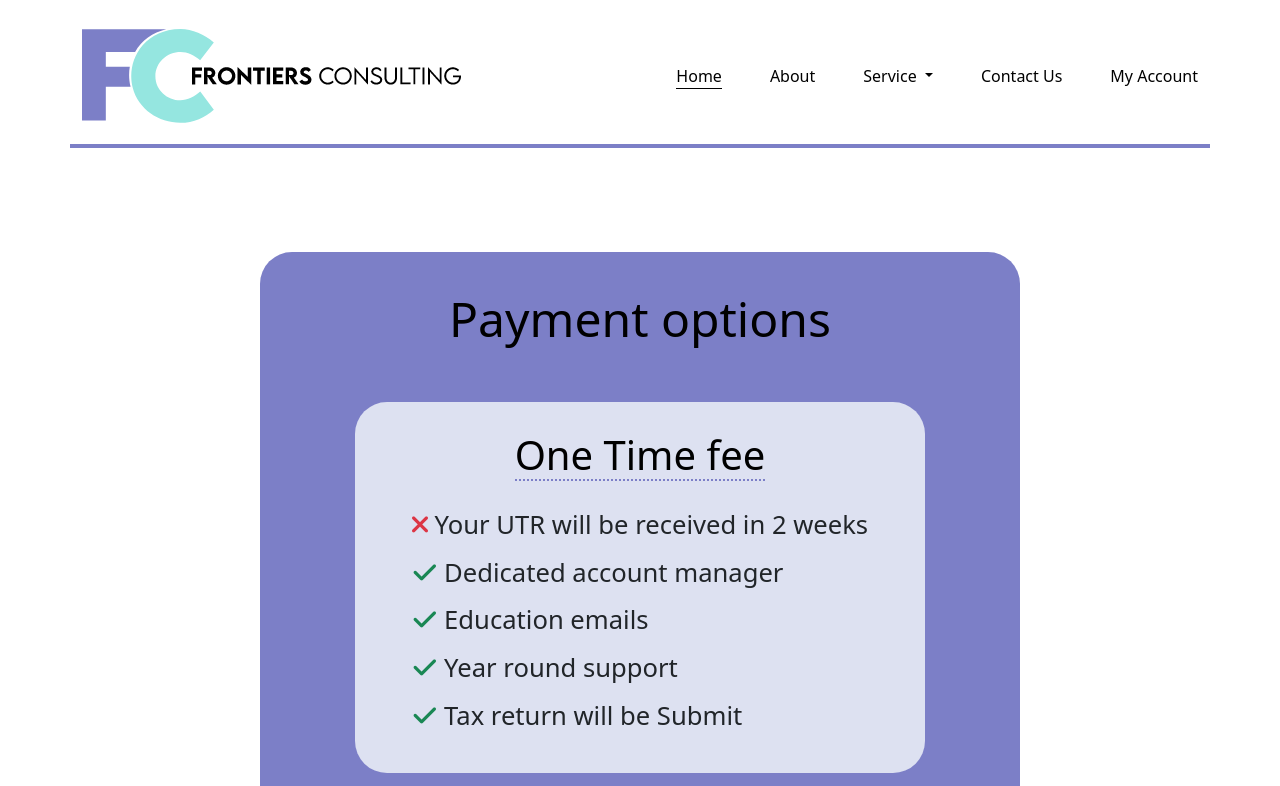
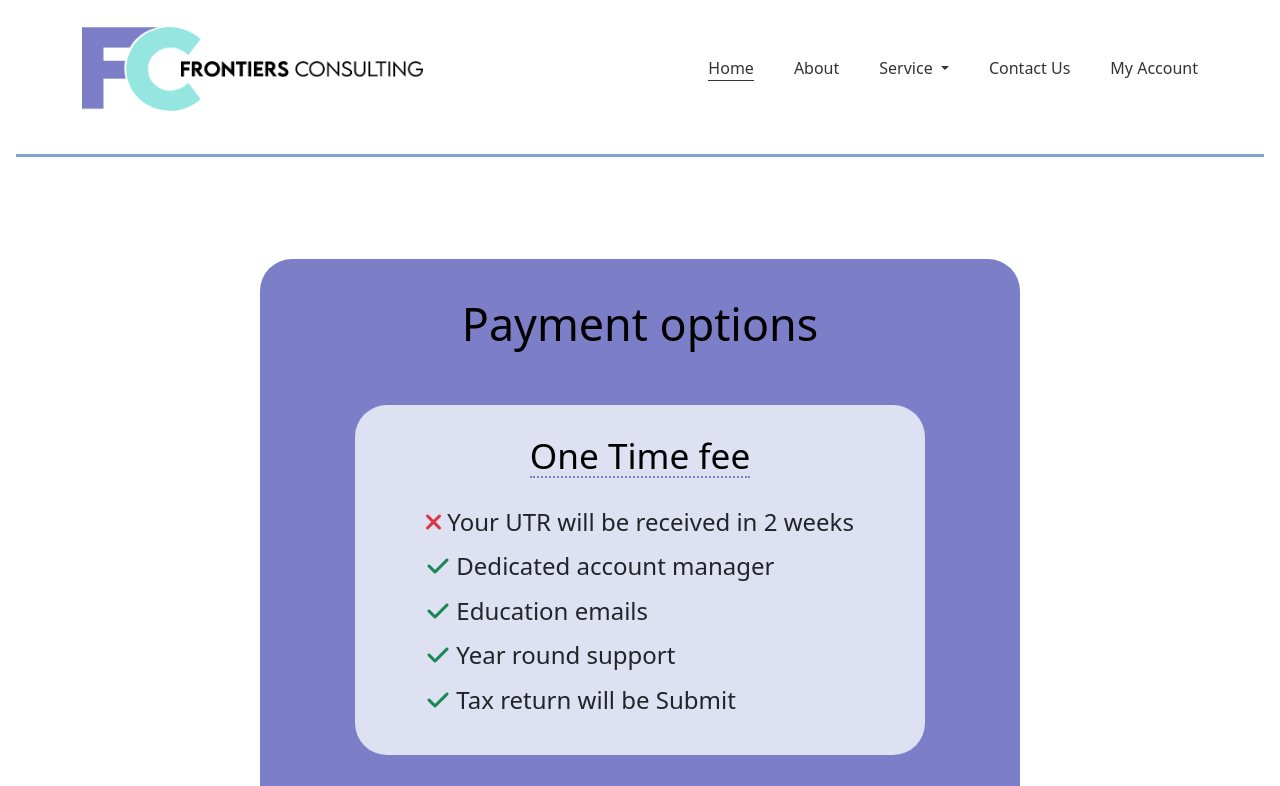
Before and after one commit to Tarikulislamakash/UK_project, a plain HTML site: page payment.html in a window 1280 px wide. Shown: the top 786 px of the page. Drawn offline with nearby package versions, Linux system fonts and the light colour scheme.

Commit message:
Payment Page

```diff
--- a/css/payment.css
+++ b/css/payment.css
@@ -1,36 +1,14 @@
-.navbar-brand{
-}
-
-.navbar-nav{
-    z-index: 99;
-}
-
+/* Header */
 .navbar-nav li a{
-    color: #000 !important;
+    color: #333 !important;
 }
 
 .bg-light{
-    /* background-color: #fff !important; */
-}
-
-.header{
-
+    background-color: #fff !important;
 }
 
 .header ul li{
-    margin-left: 3rem !important;
-    transition: 1s all;
-}
-
-.header ul li .dropdown-menu{
-    padding: 0rem !important;
-    padding-top: 2% !important;
-    padding-bottom: 2% !important;
-    margin-top: 4% !important
-}
-
-.header ul li .dropdown-menu li{
-    margin-left: 0rem !important;
+    margin-left: 2.5rem !important;
     transition: 1s all;
 }
 
@@ -41,40 +19,23 @@
 
 .header ul li a{
     padding: 0px !important;
-    color: #000 !important;
-}
-
-
-
-.header ul li:after {
-	content: '';
-	display: block;
-	margin: auto;
-	height: 1px;
-	width: 0px;
-	background: transparent;
-	transition: width .5s ease, background-color .5s ease;
+    color: #333 !important;
 }
 
 .header ul .active:after,
 .header ul li:hover:after {
 	width: 100%;
-	background: #000;
-}
-
-.navbar .container{
-    border-bottom: 4px solid #7C7FC7 !important;
+	background: #333;
 }
 /* Header */
-/* ======================= */
-
-
 
 
 
 /* payment */
 .payment{
     margin-bottom: 5% !important;
+    padding-top: 3% !important;
+    border-top: 3px solid #84A2CF !important;
 }
 
 .payment h1,
@@ -124,75 +85,99 @@
 
 
 
+/* Extra small devices (phones, 600px and down) */
+@media only screen and (min-width: 320px) {
 
-
-/* Footer */
-.footer{
-    background-color: #EAEDF6 !important;
-    padding-top: 2rem !important;
-    padding-bottom: 2rem !important;
+    /* payment */
+    .payment{
+        padding-top: 15% !important;
+        margin-left: 1rem !important;
+        margin-right: 1rem !important;
     }
 
-.footer img{
-    width: 30% !important;
+    .payment-inner-section h1{
+        font-size: 200% !important;
     }
 
-.footer .row .col-md-6 p{
-    margin-bottom: 1rem !important;
+    .payment-option h2{
+        font-size: 160% !important;
     }
 
-.footer .nav{}
-
-.footer .nav li{
-    /* border-right: 1.2rme !important; */
+    .option-list{
+        font-size: 120% !important;
     }
-
-.footer .nav li a{
-    color: #333 !important;
-    padding: 0px !important;
-    border-right: 2px solid #333 !important;
-    padding-left: 1rem !important;
-    padding-right: 1rem !important;
-}
-
-.footer .nav li a:last-child{
-    border-right: 0px !important;
-}
-/* Footer */
-
-
-
-
-/* Extra small devices (phones, 600px and down) */
-@media only screen and (min-width: 320px) {
+    /* payment */
 
 }
 
 /* Small devices (portrait tablets and large phones, 600px and up) */
-@media only screen and (min-width: 600px) {
+@media only screen and (min-width: 500px) {
+
+    /* payment */
+    .payment-inner-section h1{
+        font-size: 220% !important;
+    }
+
+    .payment-option h2{
+        font-size: 180% !important;
+    }
+
+    .option-list{
+        font-size: 130% !important;
+    }
+    /* payment */
 
 }
 
 /* Medium devices (landscape tablets, 768px and up) */
 @media only screen and (min-width: 768px) {
 
+    /* payment */
+    .payment{
+        padding-top: 10% !important;
+    }
+
+    .payment-inner-section h1{
+        font-size: 250% !important;
+    }
+
+    .payment-option h2{
+        font-size: 200% !important;
+    }
+
+    .option-list{
+        font-size: 140% !important;
+    }
+    /* payment */
+
 }
 
 /* Large devices (laptops/desktops, 992px and up) */
 @media only screen and (min-width: 992px) {
 
-    .footer{
-        padding-top: 1.2rem !important;
-        padding-bottom: 1.2rem !important;
+    /* payment */
+    .payment{
+        padding-top: 8% !important;
     }
+
+    .payment-inner-section h1{
+        font-size: 280% !important;
+    }
+
+    .payment-option h2{
+        font-size: 220% !important;
+    }
+
+    .option-list{
+        font-size: 150% !important;
+    }
+    /* payment */
 
 }
 
 /* Extra large devices (large laptops and desktops, 1200px and up) */
 @media only screen and (min-width: 1200px) {
 
-    .footer{
-        padding-top: 2rem !important;
-        padding-bottom: 2rem !important;
+
+
 }
-}
--- a/payment.html
+++ b/payment.html
@@ -22,6 +22,7 @@
 			referrerpolicy="no-referrer"
 		/>
 		<!-- Font Awesome CDN -->
+		<link rel="stylesheet" href="css/style.css" />
 		<link rel="stylesheet" href="css/payment.css" />
 		<style>
 			@media all and (min-width: 992px) {
@@ -43,7 +44,7 @@
 	</head>
 	<body>
 		<!-- Header -->
-		<div class="header pt-3 pb-5 mb-5">
+		<div class="header">
 			<nav class="navbar navbar-expand-lg navbar-light">
 				<div class="container pb-3">
 					<a class="navbar-brand" href="#">
```
Lines whose indentation alone changed are shown as unchanged.
